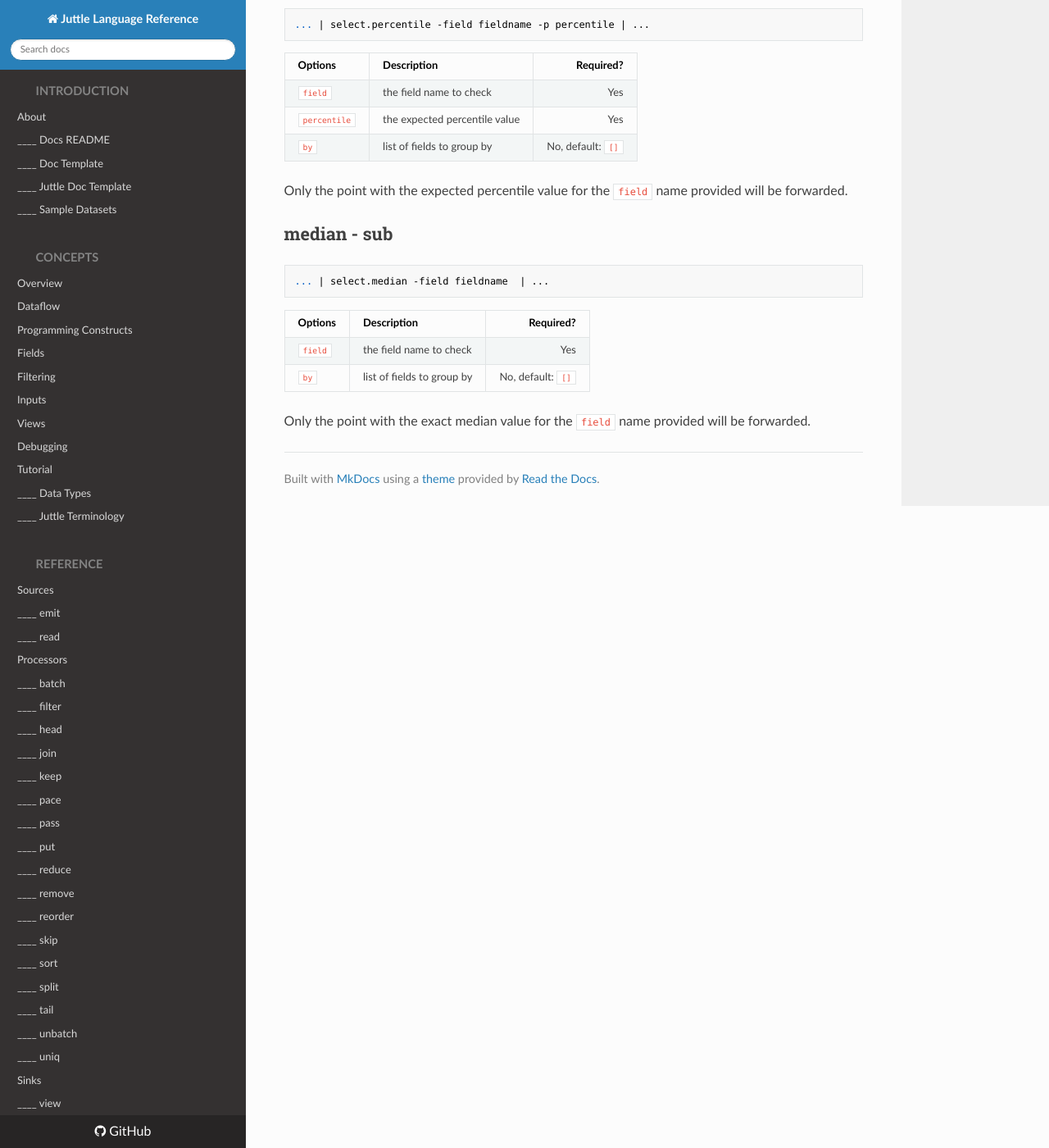
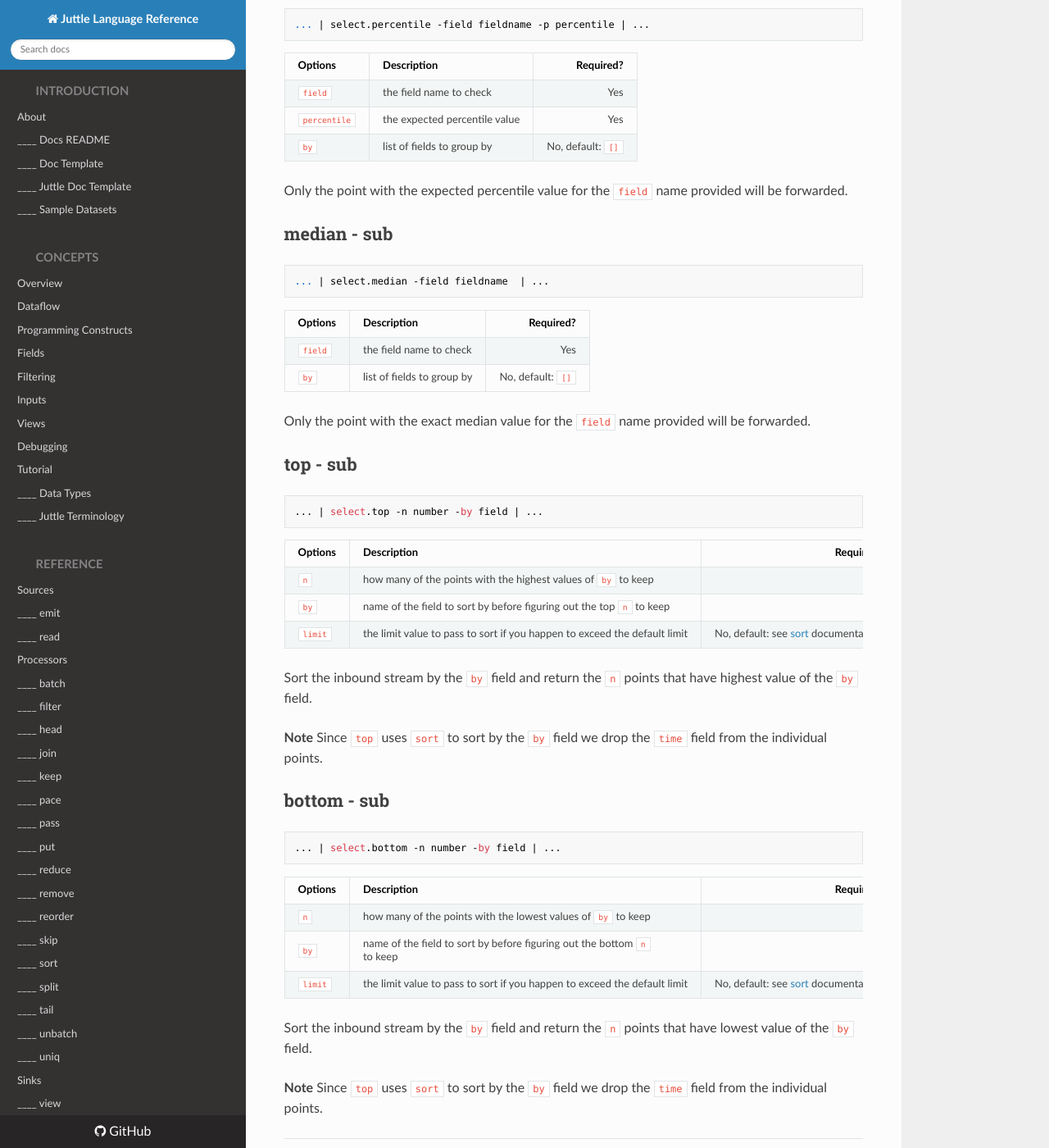
Before and after one commit to juttle/juttle, an MkDocs documentation site: the page built from docs/stdlib/select.md, in a window 1280 px wide and 1400 px high, scrolled down 974 px. Shown: the whole window at 82% size. Built offline with MkDocs 1.6.1, drawn with Linux system fonts in a browser that asks for light colours; nearby versions of some CDN libraries; old or Windows-style settings are respelled for this version of MkDocs.

Commit message:
add top and bottom subs to select module in stdlib
fixes #388

added `top` & `bottom` subs along with necessary tests and documentation

````diff
--- a/docs/stdlib/select.md
+++ b/docs/stdlib/select.md
@@ -66,3 +66,39 @@ Options      |         Description           | Required?
 
 Only the point with the exact median value for the `field` name
 provided will be forwarded.
+
+## top - sub
+
+```
+... | select.top -n number -by field | ...
+```
+
+Options  |                              Description                              | Required?
+-------- | --------------------------------------------------------------------- | --------- :
+`n`      | how many of the points with the highest values of `by` to keep        | Yes
+`by`     | name of the field to sort by before figuring out the top `n` to keep  | Yes
+`limit`  | the limit value to pass to sort if you happen to exceed the default limit | No, default: see [sort](../processors/sort.md) documentation
+
+Sort the inbound stream by the `by` field and return the `n` points that have
+highest value of the `by` field.
+
+**Note** Since `top` uses `sort` to sort by the `by` field we drop the `time` field
+from the individual points.
+
+## bottom - sub
+
+```
+... | select.bottom -n number -by field | ...
+```
+
+Options  |                                Description                                | Required?
+-------- | ------------------------------------------------------------------------- | --------- :
+`n`      | how many of the points with the lowest values of `by` to keep             | Yes
+`by`     | name of the field to sort by before figuring out the bottom `n` to keep   | Yes
+`limit`  | the limit value to pass to sort if you happen to exceed the default limit | No, default: see [sort](../processors/sort.md) documentation
+
+Sort the inbound stream by the `by` field and return the `n` points that have
+lowest value of the `by` field.
+
+**Note** Since `top` uses `sort` to sort by the `by` field we drop the `time` field
+from the individual points.
````
Also changed, not shown: 2 other files.
